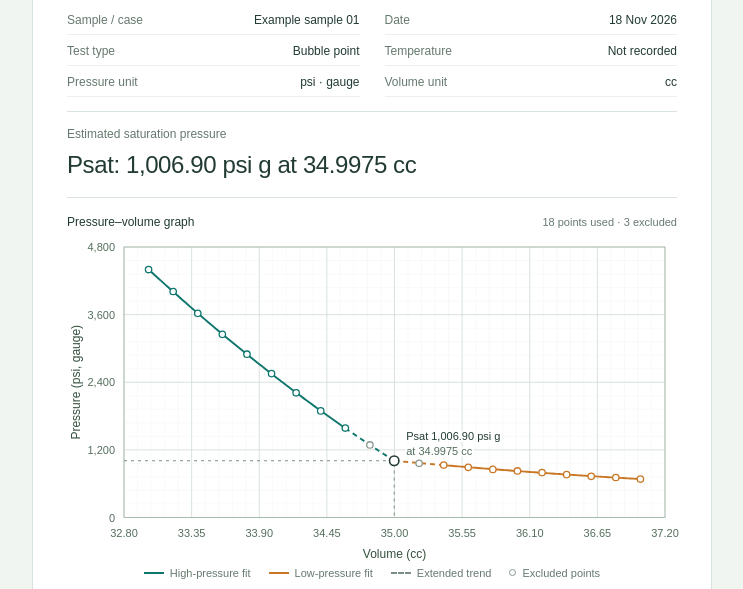
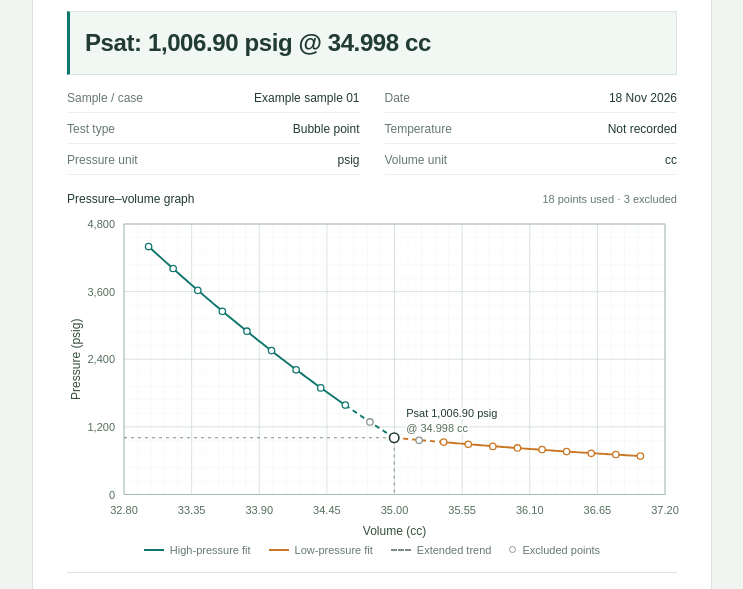
Before and after one commit to m7wais-byte/psat-curve-lab, a website: page public/report-preview.html in a window 1280 px wide. Shown: the part 210-799 px from the top of the page, without its empty margins (268-1011 px from the left). Drawn offline with Linux system fonts and the light colour scheme.

Commit message:
Emphasize Psat and volume together at the top of the report

```diff
--- a/public/report-preview.html
+++ b/public/report-preview.html
@@ -181,19 +181,21 @@
           display: grid;
           grid-template-columns: 1fr;
           gap: 10px;
-          padding: 13px 0 14px;
-          border-top: 1px solid var(--rule);
-          border-bottom: 1px solid var(--rule);
+          padding: 13px 15px;
+          background: #f1f7f3;
+          border: 1px solid #d7e5dc;
+          border-left: 3px solid var(--high);
         }
         #vaps-a4-vector-report .result-label {
+          display: none;
           font-size: 12px;
           color: var(--quiet);
         }
         #vaps-a4-vector-report .result-number {
           font-size: 24px;
-          font-weight: 500;
+          font-weight: 600;
           letter-spacing: -0.4px;
-          margin-top: 4px;
+          margin-top: 0;
           font-variant-numeric: tabular-nums;
         }
         #vaps-a4-vector-report .result-number span {
@@ -502,6 +504,14 @@
             <div class="draft">PREVIEW · EXAMPLE VALUES</div>
           </div>
         </div>
+        <div class="results">
+          <div>
+            <div class="result-label">Estimated saturation pressure</div>
+            <div class="result-number" data-result="summary">
+              Psat: 1,006.90 psig @ 34.998 cc
+            </div>
+          </div>
+        </div>
         <div class="details">
           <div class="detail">
             <span class="label">Sample / case</span
@@ -517,18 +527,10 @@
             <span class="label">Temperature</span><span class="value">Not recorded</span>
           </div>
           <div class="detail">
-            <span class="label">Pressure unit</span><span class="value">psi · gauge</span>
+            <span class="label">Pressure unit</span><span class="value">psig</span>
           </div>
           <div class="detail">
             <span class="label">Volume unit</span><span class="value">cc</span>
-          </div>
-        </div>
-        <div class="results">
-          <div>
-            <div class="result-label">Estimated saturation pressure</div>
-            <div class="result-number" data-result="summary">
-              Psat: 1,006.90 psi g at 34.9975 cc
-            </div>
           </div>
         </div>
         <div>
@@ -611,7 +613,7 @@
               maximumFractionDigits: d,
             });
           root.querySelector('[data-result="summary"]').textContent =
-            'Psat: ' + fmt(data.psat, 2) + ' psi g at ' + fmt(data.vsat, 4) + ' cc';
+            'Psat: ' + fmt(data.psat, 2) + ' psig @ ' + fmt(data.vsat, 3) + ' cc';
           root.querySelector('[data-r2="high"]').textContent =
             'R² = ' + data.high.r2.toFixed(6);
           root.querySelector('[data-r2="low"]').textContent =
@@ -786,12 +788,12 @@
               ay +
               '" font-size="11" fill="#223b35" stroke="white" stroke-width="4" paint-order="stroke">Psat ' +
               fmt(data.psat, 2) +
-              ' psi g</text><text x="' +
+              ' psig</text><text x="' +
               ax +
               '" y="' +
               (ay + 15) +
-              '" font-size="11" fill="#546e5c" stroke="white" stroke-width="4" paint-order="stroke">at ' +
-              fmt(data.vsat, 4) +
+              '" font-size="11" fill="#546e5c" stroke="white" stroke-width="4" paint-order="stroke">@ ' +
+              fmt(data.vsat, 3) +
               ' cc</text>';
             s +=
               '<text x="' +
@@ -800,7 +802,7 @@
               (h - 6) +
               '" text-anchor="middle" font-size="12" fill="#344f3d">Volume (cc)</text><text transform="translate(13 ' +
               (t + ph / 2) +
-              ') rotate(-90)" text-anchor="middle" font-size="12" fill="#344f3d">Pressure (psi, gauge)</text></svg>';
+              ') rotate(-90)" text-anchor="middle" font-size="12" fill="#344f3d">Pressure (psig)</text></svg>';
             plot.innerHTML = s;
           }
           draw();
```
Also changed, not shown: test/report-preview.test.cjs (+7 -2 lines).
